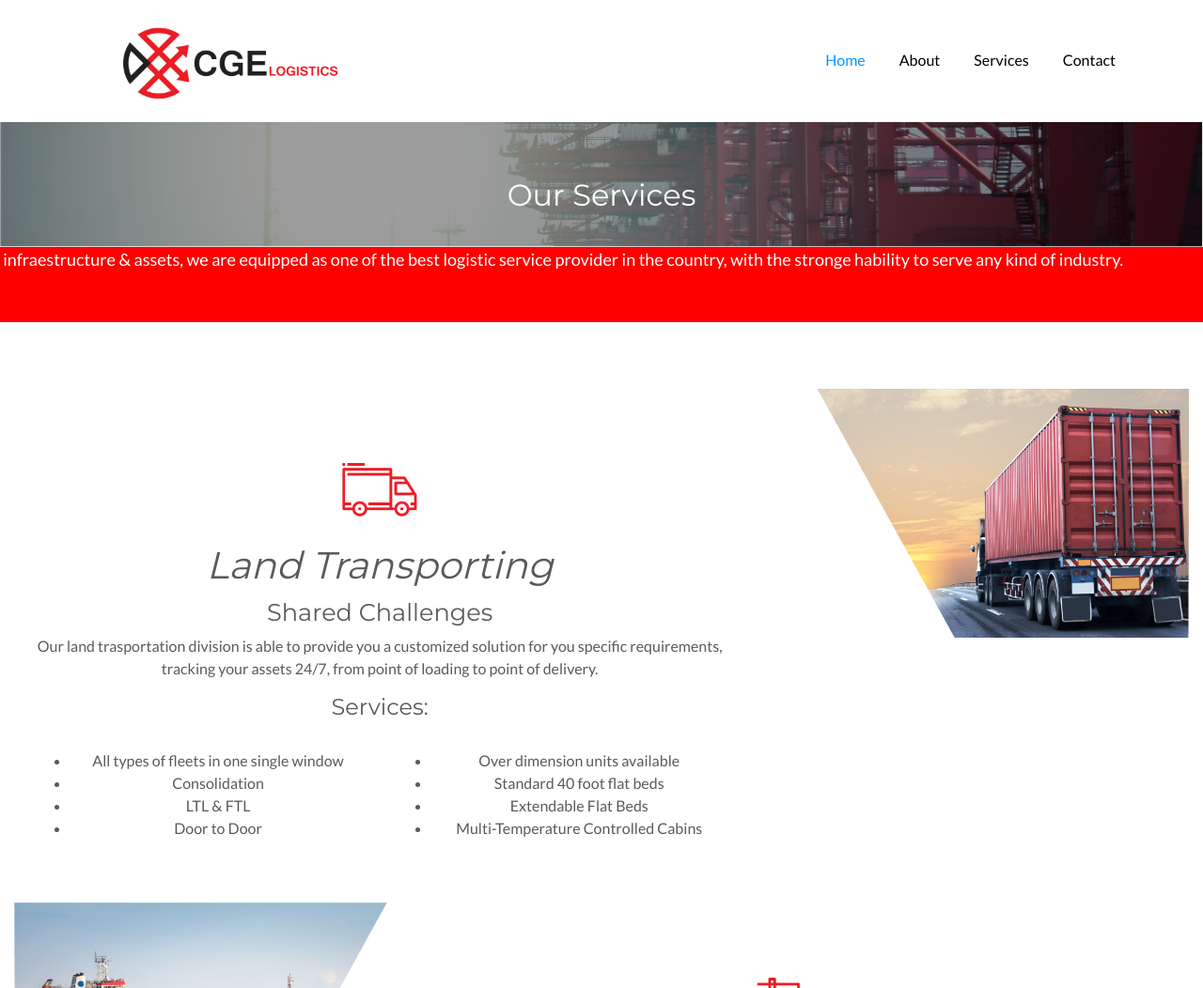
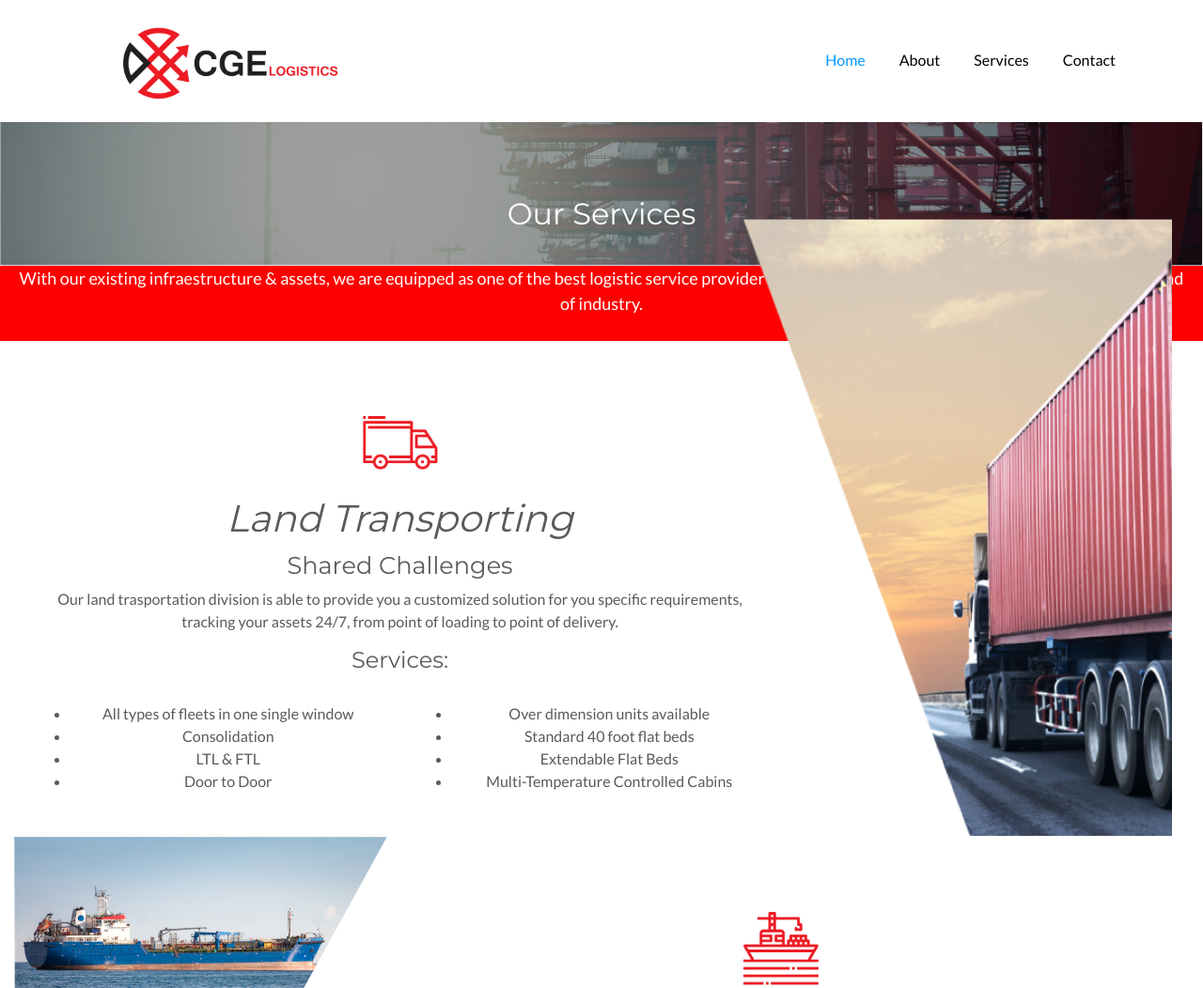
Before and after one commit to jrubalcava28/cge-page, a plain HTML site: page services.html in a window 1280 px wide. Shown: the top 1052 px of the page at 94% size. Drawn offline with nearby package versions, Linux system fonts and the light colour scheme.

Commit message:
adding changes did it by Geras

```diff
--- a/css/custom.css
+++ b/css/custom.css
@@ -3,7 +3,14 @@
 /* GLOBAL STYLES
 -------------------------------------------------- */
 /* Padding below the footer and lighter body text */
-
+.background-image {
+	margin-top: -130px;
+  padding-top: 130px;
+  display: inline-block;
+	background-size: cover !important;                      /* <------ */
+	background-repeat:   no-repeat;
+	background-position: center center;
+}
 .collapse {
 	display: block;
 }
@@ -94,9 +101,8 @@ section-1 {
 }
 
 .sec3 {
-	float: right;
-	width: 100%auto;
-	padding-top:40px;
+	width: 100%;
+	/* padding-top:40px; */
 	margin:0px;
 
 }
@@ -140,7 +146,7 @@ section-1 {
 	height: 100%;
 	position: fixed;
 	width: 100%;
-	z-index: 1200;
+	/* z-index: 1200; */
 }
 .loader-bg {
 	background: #0297FF;
@@ -163,7 +169,8 @@ section-1 {
 .navbar.top-bar {
 	border-radius: 0;
 	padding: 16px 0;
-	z-index: 16;
+	position: fixed;
+	z-index: 1;
 }
 .navbar-toggler {
 	border: 1px solid #fff;
@@ -924,7 +931,7 @@ footer .copy-footer {
     background-color: #f1f1f1;
     min-width: 160px;
     box-shadow: 0px 8px 16px 0px rgba(0,0,0,0.2);
-    z-index: 1;
+    /* z-index: 1; */
 }
 
 .dropdown-content a {
--- a/services.html
+++ b/services.html
@@ -60,7 +60,7 @@
       <!--  <li class="nav-item"> <a class="nav-link" href="#about">Mision y Vision</a> </li>
         <li class="nav-item"> <a class="nav-link" href="#blog">Servicios</a> </li> -->
         <li class="nav-item dropdown">
-				<a class="nav-link" id="navbarDropdown1" data-target="#" href="http://example.com" data-toggle="dropdown" aria-haspopup="true" aria-expanded="false">Services</a>
+				<a class="nav-link" id="navbarDropdown1" data-target="#" href="http://example.com" data-toggle="dropdown" aria-haspopup="true" aria-expanded="false" data-offset="130">Services</a>
 				<ul class="dropdown-menu dropdown-content" aria-labelledby="navbarDropdown1">
           <li><a class="dropdown-item" href="#Land">Land Transporting</a></li>
 					<li><a class="dropdown-item" href="#Sea">Sea Forwarding</a></li>
@@ -84,21 +84,18 @@
 
 <!-- Benefits
     ================================================== -->
-
-<section class="" id="">
-</section>
-
+<div style="margin-top:130px">
 <section class="our-services" id="Mission">
       <div class="container ">
         <div class="row">
-        <div class="col-md-12"><h2 style="text-align:center; color:#fff;">Our Services</h2>
+        <div class="col-md-12"><h2 style="text-align:center; color:#fff; margin-top:">Our Services</h2>
       </div>
       </div>
     </div>
   </section>
   <section-red>
 
-        <div class="col-md-12 text-sm-center text-CGE" style="background-color:red; color: #fff; font-size:18px; height:80px; width:1500px;"><p>With our existing infraestructure & assets, we are equipped as one of the best logistic service provider in the country, with the stronge hability to serve any kind of industry.  </p></div>
+        <div class="col-md-12 text-sm-center text-CGE" style="background-color:red; color: #fff; font-size:18px; height:80px; width:auto;"><p>With our existing infraestructure & assets, we are equipped as one of the best logistic service provider in the country, with the stronge hability to serve any kind of industry.  </p></div>
 
 </section-red>
 
@@ -108,11 +105,11 @@
 <!-- servicios
     ================================================== -->
 
-    <section-1 class="w-100 h-100" id="Land">
+    <section class="background-image" id="Land" style="height:100%; width: auto; background-image: url(./img/back.png);">
       <div class="sec3 container-fluid">
       <div class="row">
 
-        <div class="col-md-8 text-sm-center" style="padding-right:80px;">
+        <div class="col-md-8 text-sm-center backgroung-image" >
           <!--<h1><small> About CGE Logistics </small> </h1> -->
           <img src="img/recurso-34.png" alt="" style="padding-left:20px; padding-top:80px;" width="100px"; class="">
 
@@ -144,12 +141,12 @@
               </div>
             </div>
         </div>
-        <div class="col-sm-4 "> <img src="img/servicios-07.png" class="img-fluid" style="position: static; top: 0; right: 0;">
+        <!-- <div class="col-sm-4 "> <img src="img/servicios-07.png" class="img-fluid" style="position: static; top: 0; right: 0;"> -->
         </div>
 
       </div>
     </div>
-  </section-1>
+  </section>
 
 
 <!--Servicios 1
@@ -594,6 +591,7 @@
     </div>
   </div>
 </section>
+</div>
 <footer>
   <div class="container">
     <div class="row">
```
Also changed, not shown: img/back.png (added), 2 other files.
